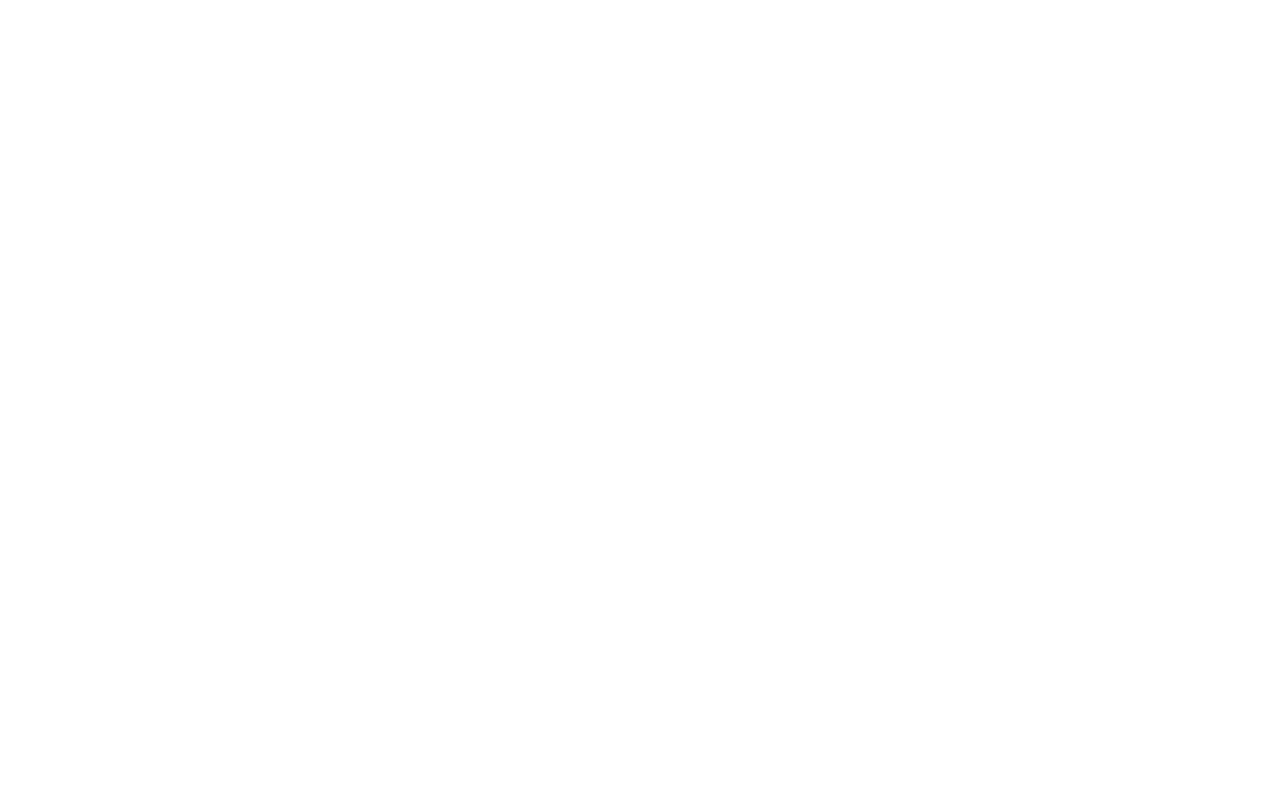
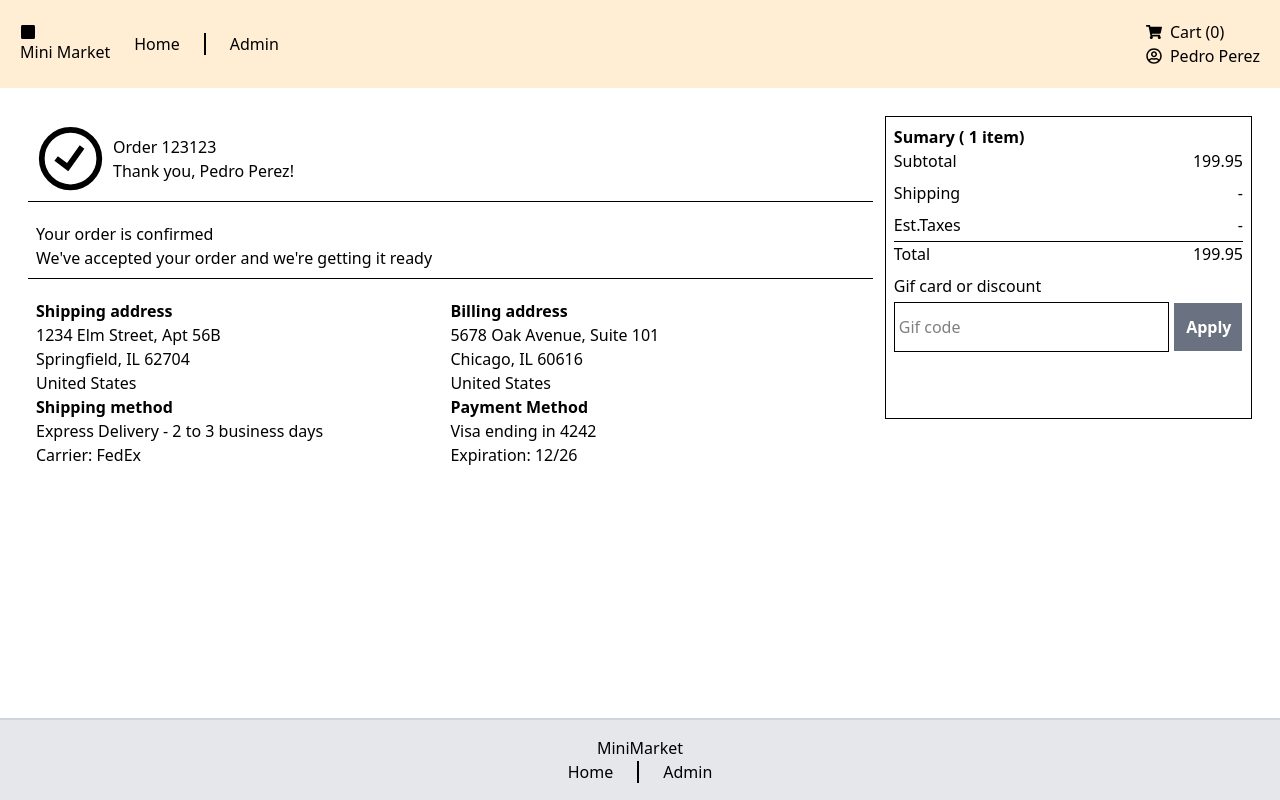
Before and after one commit to danielcueto/mini-market, a React (Vite) app: page /checkout in a window 1280 px wide. Before the commit this address had no page. Built offline with nearby package versions, Linux system fonts and the light colour scheme.

Commit message:
feature: layout checkout

```diff
--- /dev/null
+++ b/src/pages/Checkout.tsx
@@ -0,0 +1,156 @@
+import { useMemo, type FormEvent } from "react";
+import { Summary } from "../components/Summary";
+import { GrStatusGood } from "react-icons/gr";
+
+interface Product {
+  id: number;
+  image: string;
+  description: string;
+  price: number;
+  quantity: number;
+}
+
+const products: Product[] = [
+  {
+    id: 1,
+    image:
+      "https://raw.githubusercontent.com/PokeAPI/sprites/master/sprites/pokemon/1.png", // Bulbasaur
+    description:
+      "Bulbasaur: una planta portátil con energía solar incorporada. Ideal para quienes valoran la sostenibilidad con estilo natural.",
+    price: 19.99,
+    quantity: 100,
+  },
+  {
+    id: 2,
+    image:
+      "https://raw.githubusercontent.com/PokeAPI/sprites/master/sprites/pokemon/4.png", // Charmander
+    description:
+      "Charmander: llama viva de compañía. Perfecto para climas fríos o para encender cualquier aventura con calidez.",
+    price: 29.99,
+    quantity: 50,
+  },
+  {
+    id: 3,
+    image:
+      "https://raw.githubusercontent.com/PokeAPI/sprites/master/sprites/pokemon/7.png", // Squirtle
+    description:
+      "Squirtle: solución portátil de hidratación y defensa. Ideal para quienes buscan protección acuática en cualquier situación.",
+    price: 39.99,
+    quantity: 75,
+  },
+  {
+    id: 4,
+    image:
+      "https://raw.githubusercontent.com/PokeAPI/sprites/master/sprites/pokemon/25.png", // Pikachu
+    description:
+      "Pikachu: fuente de energía eléctrica móvil con diseño adorable. Tecnología portátil con encanto y potencia.",
+    price: 49.99,
+    quantity: 20,
+  },
+  {
+    id: 5,
+    image:
+      "https://raw.githubusercontent.com/PokeAPI/sprites/master/sprites/pokemon/133.png", // Eevee
+    description:
+      "Eevee: el compañero multifuncional que se adapta a tus necesidades. Evoluciona contigo según tu estilo de vida.",
+    price: 59.99,
+    quantity: 10,
+  },
+];
+
+export function Checkout() {
+  const subtotal: number = useMemo((): number => {
+    let productsSubtotal = 0;
+    products.map((product: Product) => {
+      productsSubtotal += product.price;
+    });
+    const numberRounded = Math.round(productsSubtotal * 100) / 100;
+    return numberRounded;
+  }, [products]);
+
+  const handleSubmitGifCode = (event: FormEvent<HTMLFormElement>) => {
+    event.preventDefault();
+  };
+
+  return (
+    <div className="w-full flex justify-center">
+      <div className="min-w-[320px] flex flex-col-reverse gap-2 p-3 md:grid md:grid-cols-[1fr_30%] md:gap-3 md:justify-items-center w-full">
+        <section className="w-full flex flex-col gap-3">
+          <article className="border-b-[1px] flex flex-row gap-2 items-center p-2">
+            <GrStatusGood size={"100%"} className="w-1/12" />
+            <div>
+              <div>Order 123123</div>
+              <div>Thank you, Pedro Perez!</div>
+            </div>
+          </article>
+          <article className="border-b-[1px] p-2">
+            <p>Your order is confirmed</p>
+            <p>We've accepted your order and we're getting it ready</p>
+          </article>
+          <article className="p-2">
+            <h1></h1>
+            <div className="grid grid-cols-2 grid-rows-2">
+              <div>
+                <h3 className="font-bold">Shipping address</h3>
+                <p>
+                  1234 Elm Street, Apt 56B
+                  <br />
+                  Springfield, IL 62704
+                  <br />
+                  United States
+                </p>
+              </div>
+
+              <div>
+                <h3 className="font-bold">Billing address</h3>
+                <p>
+                  5678 Oak Avenue, Suite 101
+                  <br />
+                  Chicago, IL 60616
+                  <br />
+                  United States
+                </p>
+              </div>
+
+              <div>
+                <h3 className="font-bold">Shipping method</h3>
+                <p>
+                  Express Delivery - 2 to 3 business days
+                  <br />
+                  Carrier: FedEx
+                </p>
+              </div>
+
+              <div>
+                <h3 className="font-bold">Payment Method</h3>
+                <p>
+                  Visa ending in 4242
+                  <br />
+                  Expiration: 12/26
+                </p>
+              </div>
+            </div>
+          </article>
+        </section>
+        <section className="flex flex-col gap-3 w-full mb-3">
+          <Summary subtotal={subtotal}>
+            <form onSubmit={handleSubmitGifCode} className="w-full flex flex-col justify-baseline">
+              <label htmlFor="gif-card">Gif card or discount</label>
+              <div className="w-full pt-1 pb-1 grid grid-rows-2 gap-1 xl:grid-cols-[1fr_20%]">
+                <input
+                  className="p-1 border-[1px]"
+                  id="gif-card"
+                  type="text"
+                  placeholder="Gif code"
+                />
+                <button type="submit" className="p-3 border-[1px] bg-gray-500 hover:bg-gray-700 text-white font-bold">
+                  Apply
+                </button>
+              </div>
+            </form>
+          </Summary>
+        </section>
+      </div>
+    </div>
+  );
+}
--- a/src/routes/AppRoutes.tsx
+++ b/src/routes/AppRoutes.tsx
@@ -6,6 +6,7 @@
 import { Dashboard } from "../pages/Admin/Dashboard";
 import { OrderManagement } from "../pages/Admin/OrderManagement";
 import { Login } from "../pages/Login";
+import { Checkout } from "../pages/Checkout";
 
 
 export function AppRoutes() {
@@ -15,6 +16,7 @@
                <Route index element={<HomePage/>}/>
                <Route path="/product-detail" element={<ProductDetail/>}/>
                <Route path="/cart" element={<Cart/>}/>
+               <Route path="/checkout" element={<Checkout/>}/>
                <Route path="/admin/dashboard" element={<Dashboard/>} />
                <Route path="admin/order-management" element={<OrderManagement/>} />
             </Route>
```
